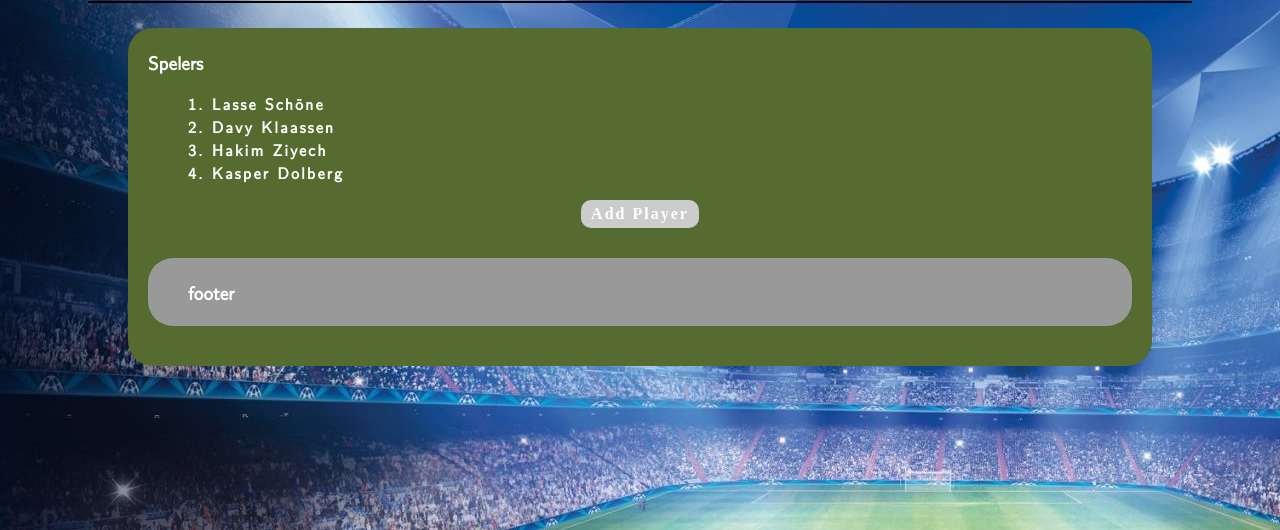
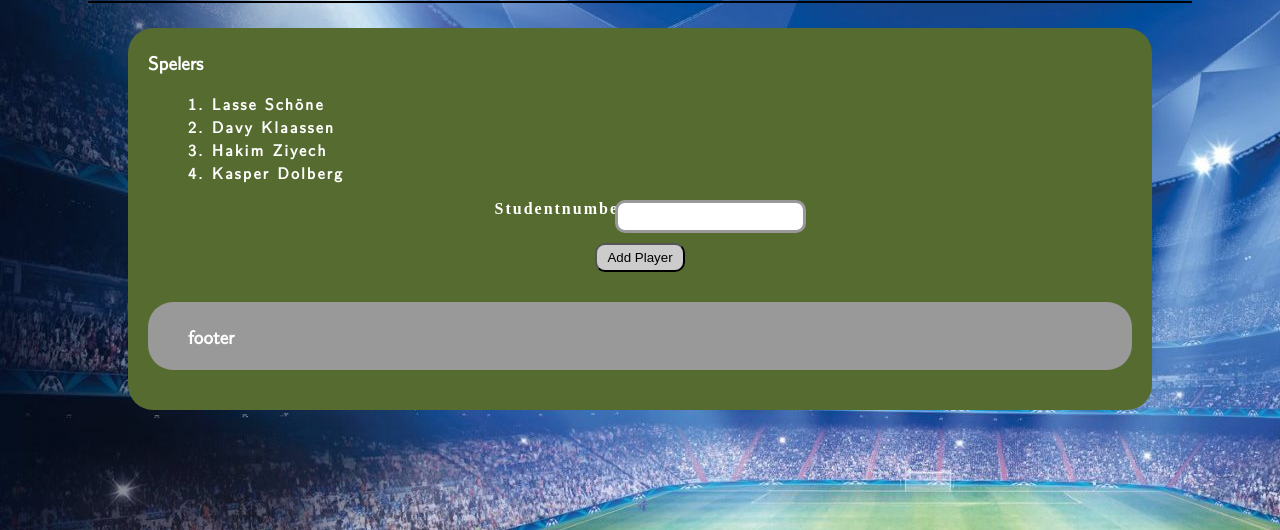
Before and after one commit to thewinners/project_fifa, a PHP site: page /team.php?id=1 in a window 1280 px wide; the page is wider, and only the part inside the window is pictured. Shown: the part 270-800 px from the top of that part. Run offline with PHP 8.4, Linux system fonts and the light colour scheme; a user stored in the database is signed in; data comes from the database, SQL or seed files in the repository.

Commit message:
Add and Update team/player
Added a way to add a player in a team
Changed addPlayers connection path

```diff
--- a/root/public/team.php
+++ b/root/public/team.php
@@ -30,7 +30,15 @@
         {
             if (isset($_SESSION["logged"]))
             {
-                echo "<a href=\"\" class=\"button\">Add Player</a>";
+                echo "<form action='../app/teams/AddTeamPlayer.php' method='post'>
+                    <div class='group-form'>
+                        <label for='studentNumber'>Studentnumber:</label>
+                        <input type='text' id='studentNumber' name='studentNumber' class='textarea' required>
+                    </div>
+                    <input type='text' name='teamId' value='$teamId' class='hidden'>
+                    <div class='group-form'>
+                        <input type='submit' value='Add Player' class='button'>
+                    </div>";
             }
         }
         ?>
```
Also changed, not shown: root/app/addplayer/PlayerAdder.php (+1 -8 lines), root/app/teams/AddTeamPlayer.php (added, +11 -0 lines).
